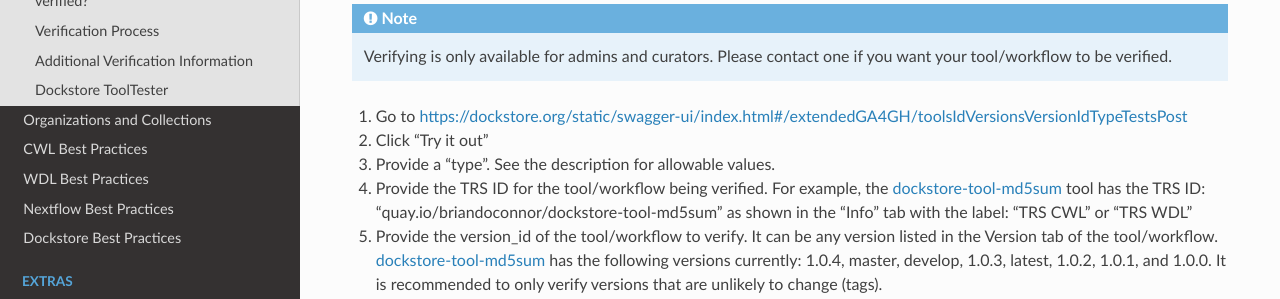
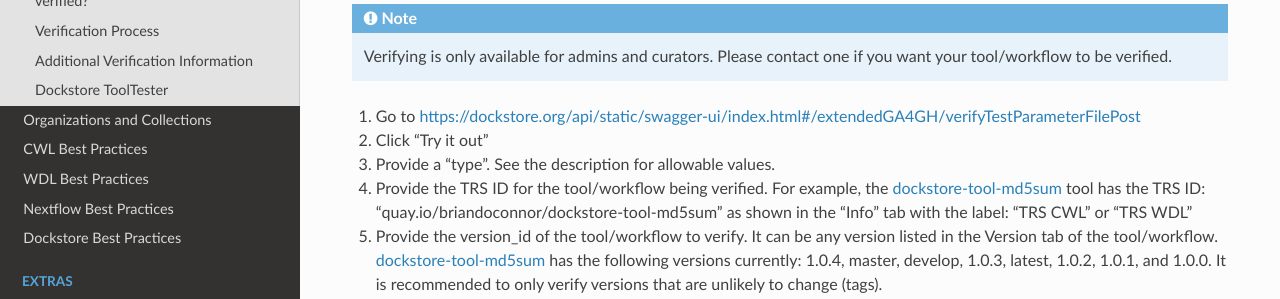
Before and after one commit to dockstore/dockstore-documentation, a Sphinx documentation site: the page built from docs/advanced-topics/verification.rst, in a window 1280 px wide and 900 px high, scrolled down 2793 px. Shown: the part 151-450 px from the top of the window. Built offline with Sphinx 7.4.7 and the Read the Docs theme 2.0.0, drawn with Linux system fonts in a browser that asks for light colours; some of the changed lines change nothing that is shown.

Commit message:
Why is this breaking now?

```diff
--- a/docs/advanced-topics/verification.rst
+++ b/docs/advanced-topics/verification.rst
@@ -91,7 +91,7 @@ Verification Process
 .. note:: Verifying is only available for admins and curators. Please contact one if you want your tool/workflow to be verified.
 
 1.  Go to
-    https://dockstore.org/static/swagger-ui/index.html#/extendedGA4GH/toolsIdVersionsVersionIdTypeTestsPost
+    https://dockstore.org/api/static/swagger-ui/index.html#/extendedGA4GH/verifyTestParameterFilePost
 2.  Click “Try it out”
 3.  Provide a “type”. See the
     description for allowable values.
@@ -186,4 +186,4 @@ Typically this launching process occurs before a Dockstore CLI release and is do
 -  files used (which descriptor file, which test parameter file)
 
 .. _dockstore-tool-md5sum: https://dockstore.org/containers/quay.io/briandoconnor/dockstore-tool-md5sum:master?tab=info
-.. _files endpoint: https://dockstore.org/static/swagger-ui/index.html#/GA4GH/toolsIdVersionsVersionIdTypeFilesGet
+.. _files endpoint: https://dockstore.org/api/static/swagger-ui/index.html#/GA4GH/toolsIdVersionsVersionIdTypeFilesGet_1
```
